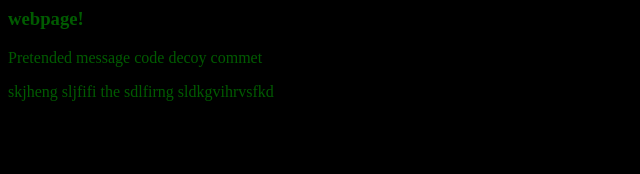
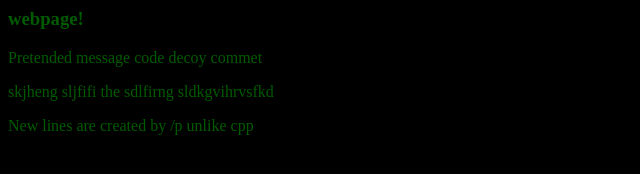
Before and after one commit to BitchnessHiself/BitchnessHiself.github.io, a plain HTML site: page index.html in a window 1280 px wide. Shown: the whole page, without its empty margins (0-640 px from the left). Drawn offline with Linux system fonts and the light colour scheme.

Commit message:
Update index.html

```diff
--- a/index.html
+++ b/index.html
@@ -7,5 +7,6 @@
         <p style="color: rgba(0, 95, 0, 0.952);
         ">Pretended message code decoy commet</p>
         <p style="color:rgba(0, 95, 0, 0.952)">skjheng sljfifi the sdlfirng sldkgvihrvsfkd</p>
+        <p style="color:rgba(0, 95, 0, 0.952)">New lines are created by /p unlike cpp</p>
     </body>
 </body>
```
